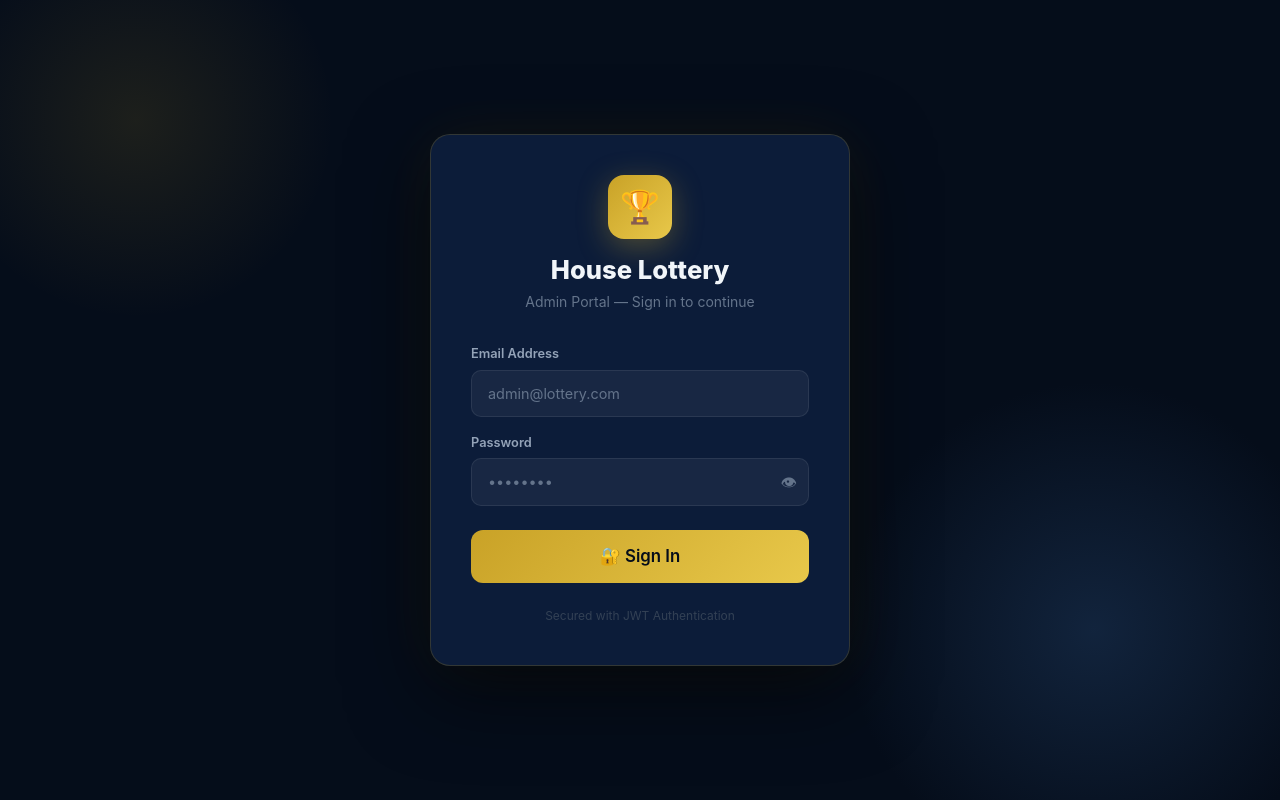
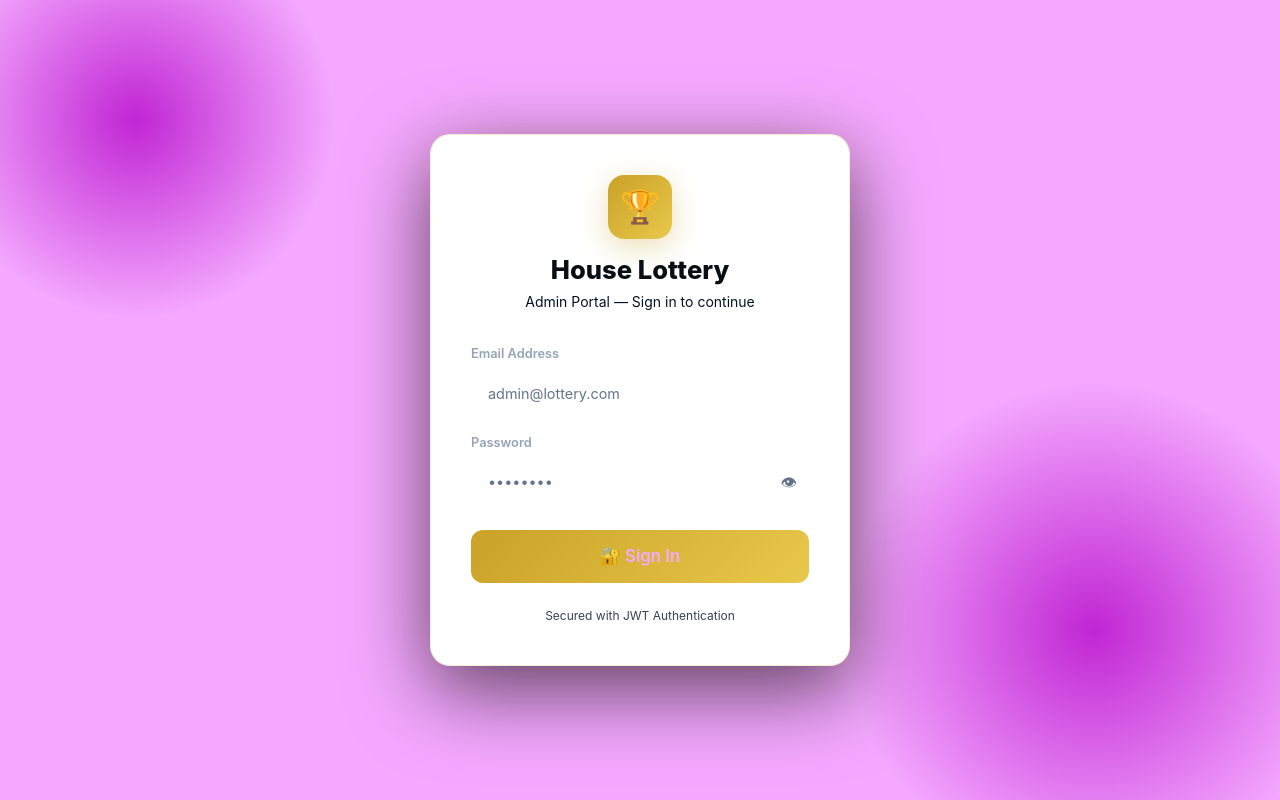
Before and after one commit to muller4341/House_lottery, a React (Vite) app in the folder frontend/: page /login in a window 1280 px wide. Built offline with nearby package versions, Linux system fonts and the light colour scheme.

Commit message:
new changes

```diff
--- a/frontend/src/index.css
+++ b/frontend/src/index.css
@@ -1,14 +1,22 @@
 @import "tailwindcss";
 
-/* ── Google Font ─────────────────────────────────────────── */
-@import url('https://fonts.googleapis.com/css2?family=Inter:wght@300;400;500;600;700;800;900&display=swap');
+/*
+ * CBE CENTRAL KYC - GLOBAL STYLES
+ * This file has been cleaned to ensure high visibility across all devices (Mobile, Tablet, Desktop).
+ * We've removed default dark-mode boilerplate to prevent white-on-white text issues.
+ */
+
+@layer theme {
+  @theme {
+    --arbitrary-values: always;
+  }
+}
 
 /* ── Design Tokens ───────────────────────────────────────── */
 :root {
   --font-sans: 'Inter', system-ui, sans-serif;
-
   /* Navy / Gold palette */
-  --navy-950: #050d1a;
+  --navy-950: #f4a8ff;
   --navy-900: #0a1628;
   --navy-800: #0f2040;
   --navy-700: #1a3158;
--- a/frontend/src/pages/Login.jsx
+++ b/frontend/src/pages/Login.jsx
@@ -33,7 +33,11 @@ const Login = () => {
   return (
     <div style={{
       minHeight: '100vh',
-      background: 'var(--navy-950)',
+      /* Blends your navy base color with the background image seamlessly */
+      background: `linear-gradient(rgba(5, 13, 26, 0.8), url('/home.png')`,
+      backgroundSize: 'cover',
+      backgroundPosition: 'center',
+      backgroundRepeat: 'no-repeat',
       display: 'flex',
       alignItems: 'center',
       justifyContent: 'center',
@@ -45,14 +49,14 @@ const Login = () => {
       <div style={{
         position: 'absolute', top: '-10%', left: '-5%',
         width: 400, height: 400,
-        background: 'radial-gradient(circle, rgba(201,162,39,0.12), transparent 70%)',
+        background: 'radial-gradient(circle, rgba(192, 38, 211), transparent 70%)',
         borderRadius: '50%',
         pointerEvents: 'none',
       }} />
       <div style={{
         position: 'absolute', bottom: '-10%', right: '-5%',
         width: 500, height: 500,
-        background: 'radial-gradient(circle, rgba(30,58,95,0.5), transparent 70%)',
+        background: 'radial-gradient(circle, rgba(192, 38, 211), transparent 70%)',
         borderRadius: '50%',
         pointerEvents: 'none',
       }} />
@@ -61,7 +65,7 @@ const Login = () => {
       <div className="fade-in-up" style={{
         width: '100%',
         maxWidth: 420,
-        background: 'rgba(15, 32, 64, 0.85)',
+        background: 'rgba(255, 255, 255)',
         border: '1px solid rgba(201, 162, 39, 0.2)',
         borderRadius: 20,
         padding: '2.5rem',
@@ -81,10 +85,10 @@ const Login = () => {
             margin: '0 auto 1rem',
             boxShadow: '0 8px 30px rgba(201, 162, 39, 0.35)',
           }}>🏆</div>
-          <h1 style={{ fontSize: '1.6rem', fontWeight: 800, color: '#f1f5f9', marginBottom: 6 }}>
+          <h1 style={{ fontSize: '1.6rem', fontWeight: 800, color: '#080e14', marginBottom: 6 }}>
             House Lottery
           </h1>
-          <p style={{ color: '#64748b', fontSize: '0.875rem', margin: 0 }}>
+          <p style={{ color: '#041225', fontSize: '0.875rem', margin: 0 }}>
             Admin Portal — Sign in to continue
           </p>
         </div>
```
Also changed, not shown: 1 other file (tests, documents, lock files or other folders).
